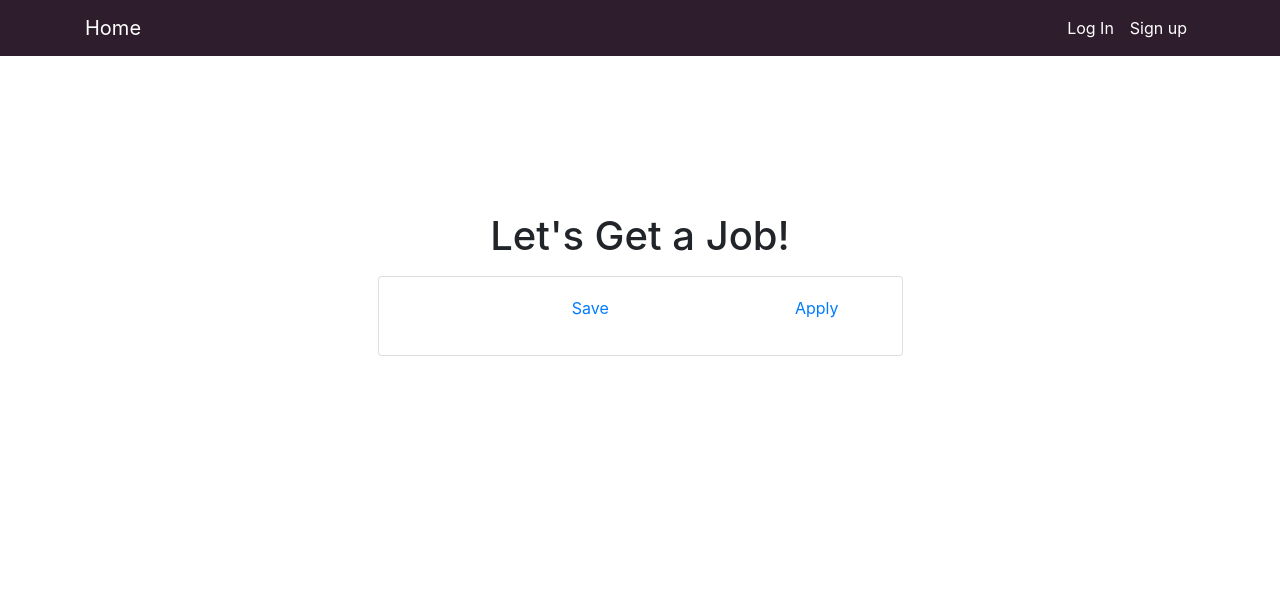
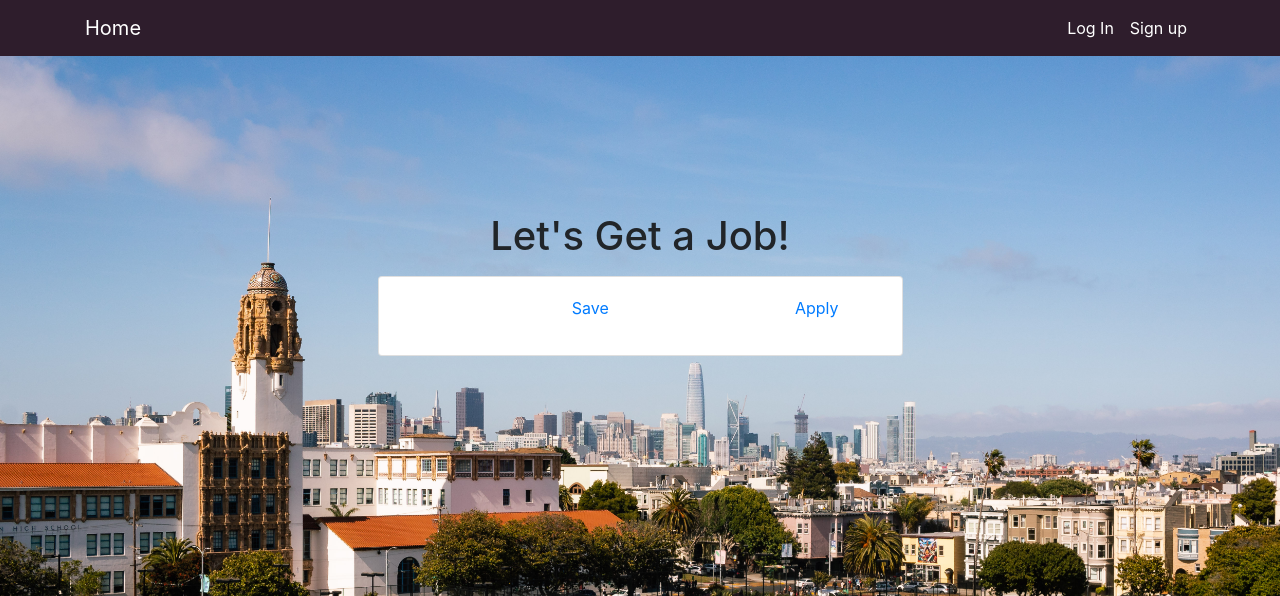
Before and after one commit to backend-project-team3/letsgetyouajob, a Django app: template apps/core/templates/pages/detailed_search_results.html in a window 1280 px wide. Shown: the top 596 px of the page. Run offline with Django 3.2, Linux system fonts and the light colour scheme; the template is opened without the code that fills it, so the values that code supplies are empty; some libraries are stand-ins or nearby versions.

Commit message:
added new background images to search results and detailed search results

```diff
--- a/apps/core/static/css/custom.css
+++ b/apps/core/static/css/custom.css
@@ -4,7 +4,7 @@
     background: #2E1D2C;
 }
 
-.nav-link, .navbar-brand {color: white;
+.nav-link, .navbar-brand, #search-results-text, #search-term{color: white;
 
 }
 
--- a/apps/core/templates/base.html
+++ b/apps/core/templates/base.html
@@ -26,17 +26,17 @@
     <!-- Add your custom CSS to this file -->
     <link href="{% static 'css/custom.css' %}" rel="stylesheet">
 
-  </head>
+{% block additional_styles %}
+<style>
+     body {background-image: url(./static/images/golden_gate_bridge.jpg);
+}
+</style>
+{% endblock %}
+
+</head>
 
 <body>
 
-{% block additional_styles %}
-<style>
-        body {
-            background-image: url(./static/images/golden_gate_bridge.jpg);
-        }
-</style>
-{% endblock %}
 
 <nav class="navbar navbar-expand-md">
     <div class="container">
--- a/apps/core/templates/pages/detailed_search_results.html
+++ b/apps/core/templates/pages/detailed_search_results.html
@@ -6,9 +6,13 @@
 
 {% block additional_styles %}
 <style>
-    body {
-        background-color: white;
-    }
+  body {
+      background-image: url('/static/images/mission-dolores.jpg');
+      background-size: cover;
+      background-repeat: no-repeat;
+      background-position: center center;
+      background-attachment: fixed;
+  }
 </style>
 {% endblock %}
 
```
Also changed, not shown: apps/core/templates/pages/search_results.html (+8 -3 lines), apps/core/static/images/bay-bridge.jpg (added), apps/core/static/images/mission-dolores.jpg (added).
